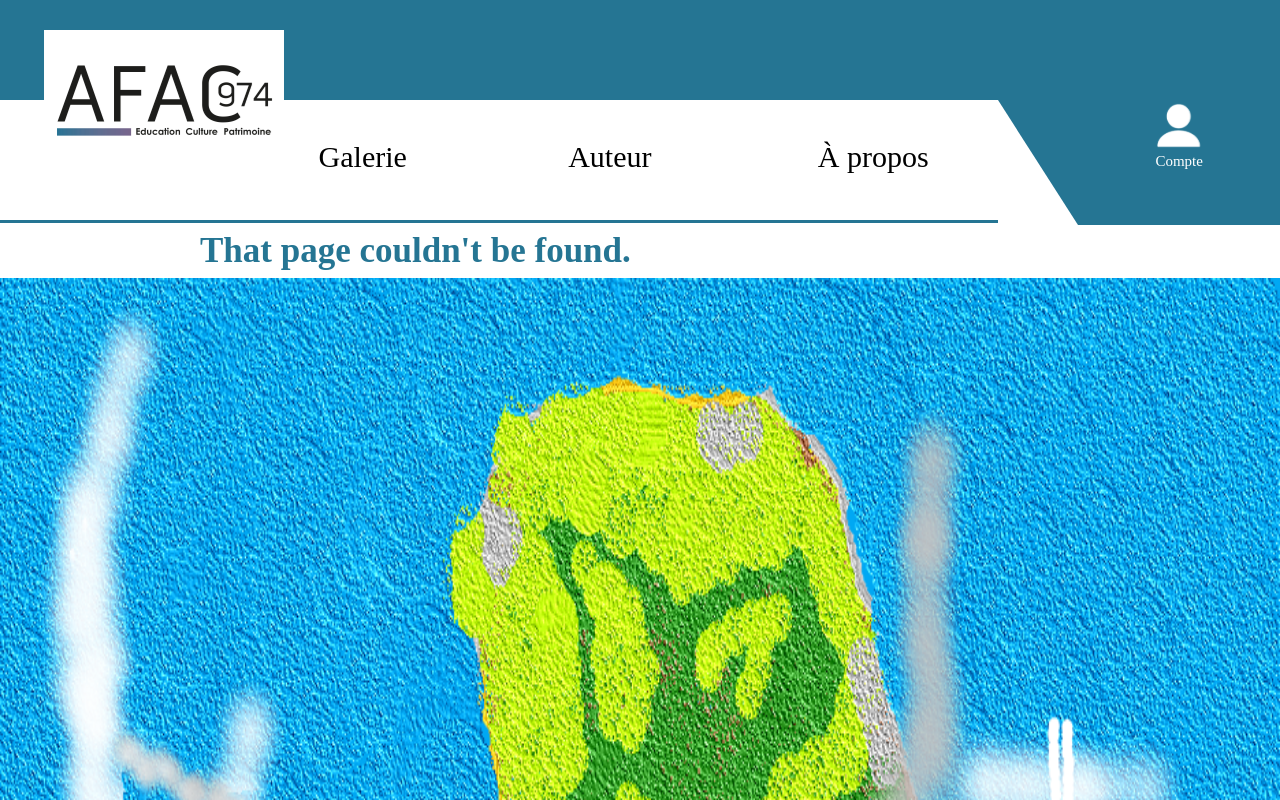
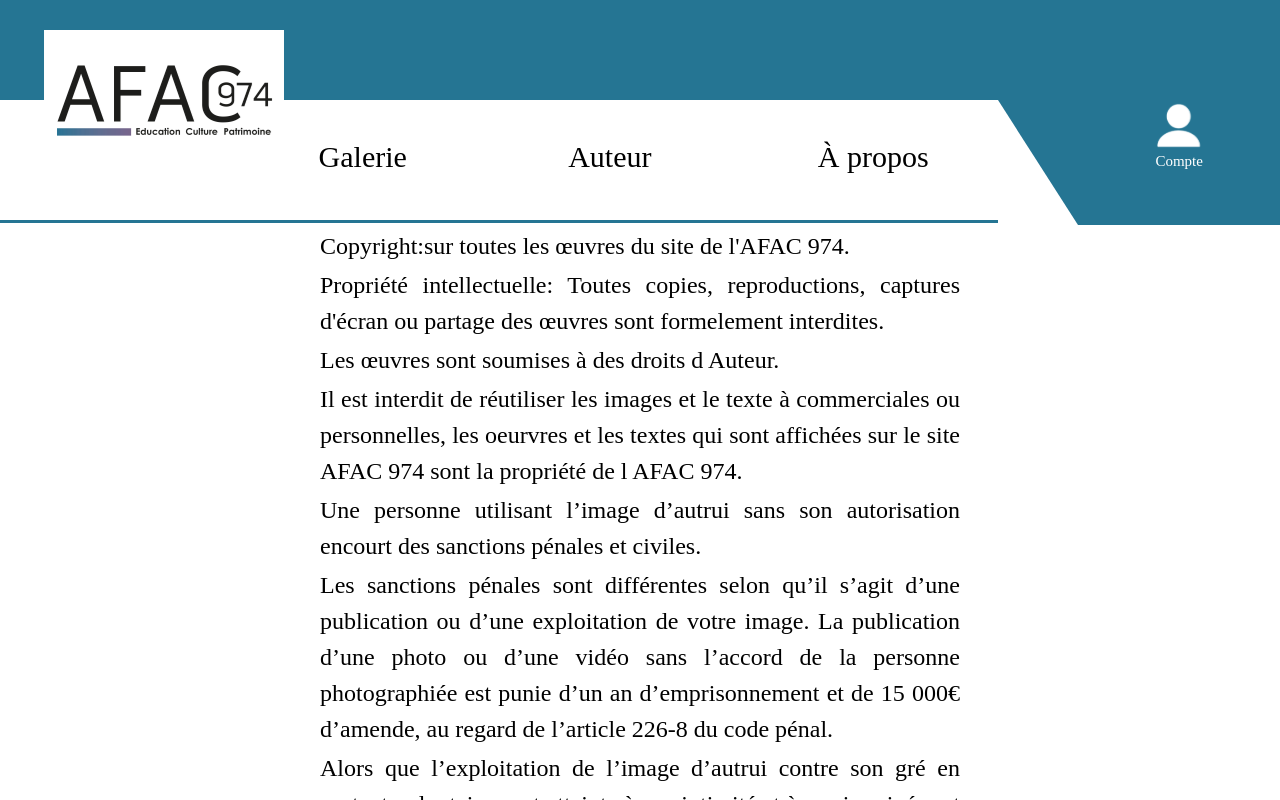
Before and after one commit to WildCodeSchool/2023-02-JS-RemoteFR-DeVMX-P3-Cirque-de-MAVAT, a React (Vite) app in the folder frontend/: page /mention in a window 1280 px wide. Shown: the top 800 px of the page. Built offline with nearby package versions, Linux system fonts and the light colour scheme.

Commit message:
mise-en-place-mention

```diff
--- a/frontend/src/App.jsx
+++ b/frontend/src/App.jsx
@@ -8,6 +8,7 @@ import Account from "./pages/Account";
 import Login from "./pages/Login";
 import SignUp from "./pages/SignUp";
 import Page404 from "./pages/Page404";
+import Mention from "./pages/Mention";
 
 import Footer from "./components/Footer";
 import Header from "./components/Header";
@@ -43,6 +44,7 @@ function App() {
             <Route path="/login" element={<Login />} />
             <Route path="/signup" element={<SignUp />} />
             <Route path="*" element={<Page404 />} />
+            <Route path="/mention" element={<Mention />} />
           </Routes>
         </Router>
         <Footer />
--- /dev/null
+++ b/frontend/src/pages/Mention.jsx
@@ -0,0 +1,36 @@
+export default function Mention() {
+  return (
+    <div className="main-legal">
+      <div className="legal">
+        <p>Copyright:sur toutes les œuvres du site de l'AFAC 974.</p>
+        <p>
+          Propriété intellectuelle: Toutes copies, reproductions, captures
+          d'écran ou partage des œuvres sont formelement interdites.
+        </p>
+        <p> Les œuvres sont soumises à des droits d Auteur.</p>
+        <p>
+          Il est interdit de réutiliser les images et le texte à commerciales ou
+          personnelles, les oeurvres et les textes qui sont affichées sur le
+          site AFAC 974 sont la propriété de l AFAC 974.
+        </p>
+        <p>
+          Une personne utilisant l’image d’autrui sans son autorisation encourt
+          des sanctions pénales et civiles.
+        </p>
+        <p>
+          Les sanctions pénales sont différentes selon qu’il s’agit d’une
+          publication ou d’une exploitation de votre image. La publication d’une
+          photo ou d’une vidéo sans l’accord de la personne photographiée est
+          punie d’un an d’emprisonnement et de 15 000€ d’amende, au regard de
+          l’article 226-8 du code pénal.
+        </p>
+        <p>
+          Alors que l’exploitation de l’image d’autrui contre son gré en portant
+          volontairement atteinte à son intimité et à sa vie privée est punie
+          d’un an d’emprisonnement et de 45 000€ d’amende, conformément à
+          l’article 226-1 du Code pénal.
+        </p>
+      </div>
+    </div>
+  );
+}
--- /dev/null
+++ b/frontend/src/sass/_mention.scss
@@ -0,0 +1,15 @@
+.main-legal{
+
+.legal {
+    width: 50%;
+display: flex;
+text-align: justify;
+flex-direction: column;
+margin: auto;
+    p {
+        font-size: x-large;
+        margin-top: 3px;
+        margin-top: 3px;
+    }
+}
+}
--- a/frontend/src/styles.scss
+++ b/frontend/src/styles.scss
@@ -26,3 +26,4 @@
 @use "sass/sliderGallery";
 
 @use "sass/embla";
+@use "sass/mention";
```
Also changed, not shown: 1 other file (tests, documents, lock files or other folders).
